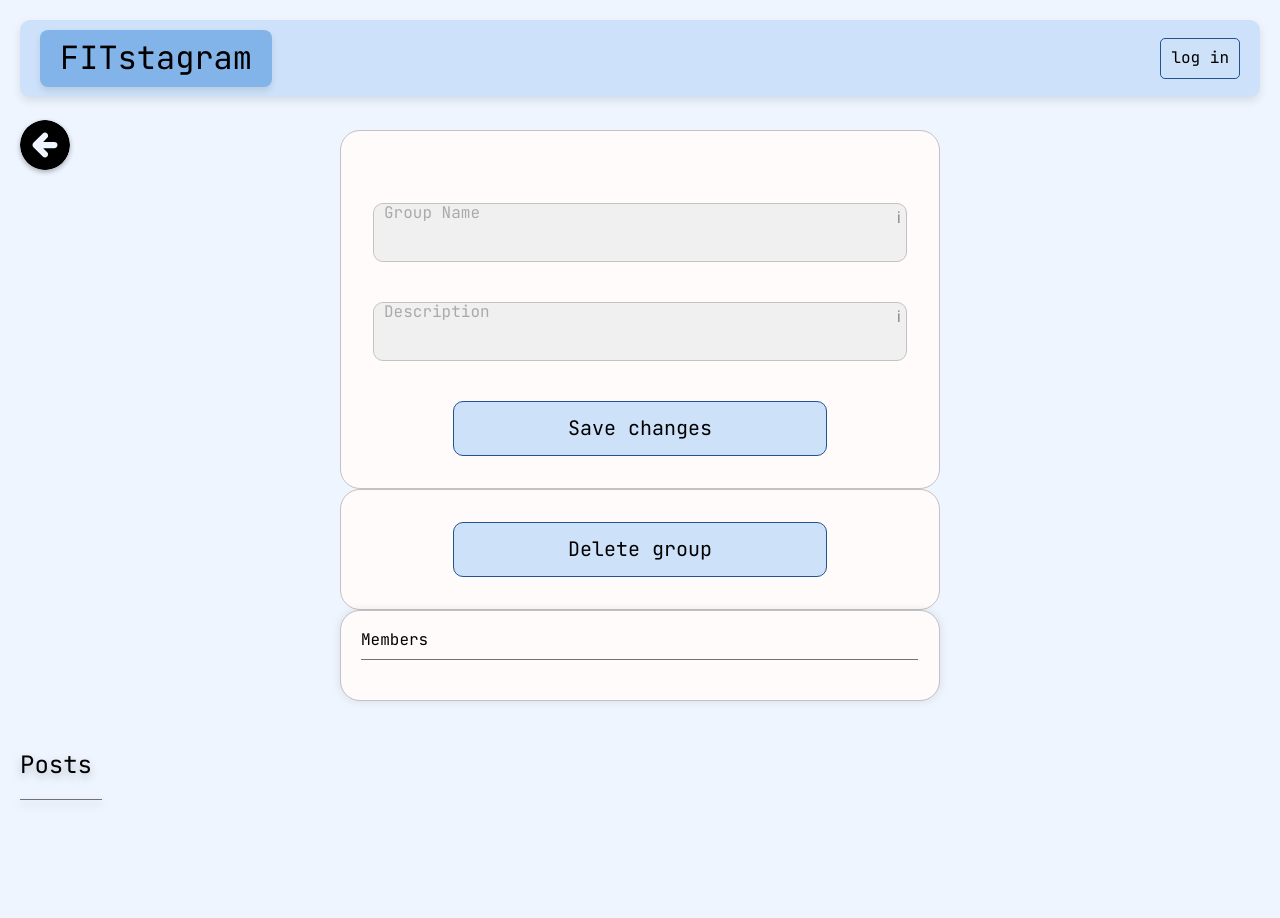
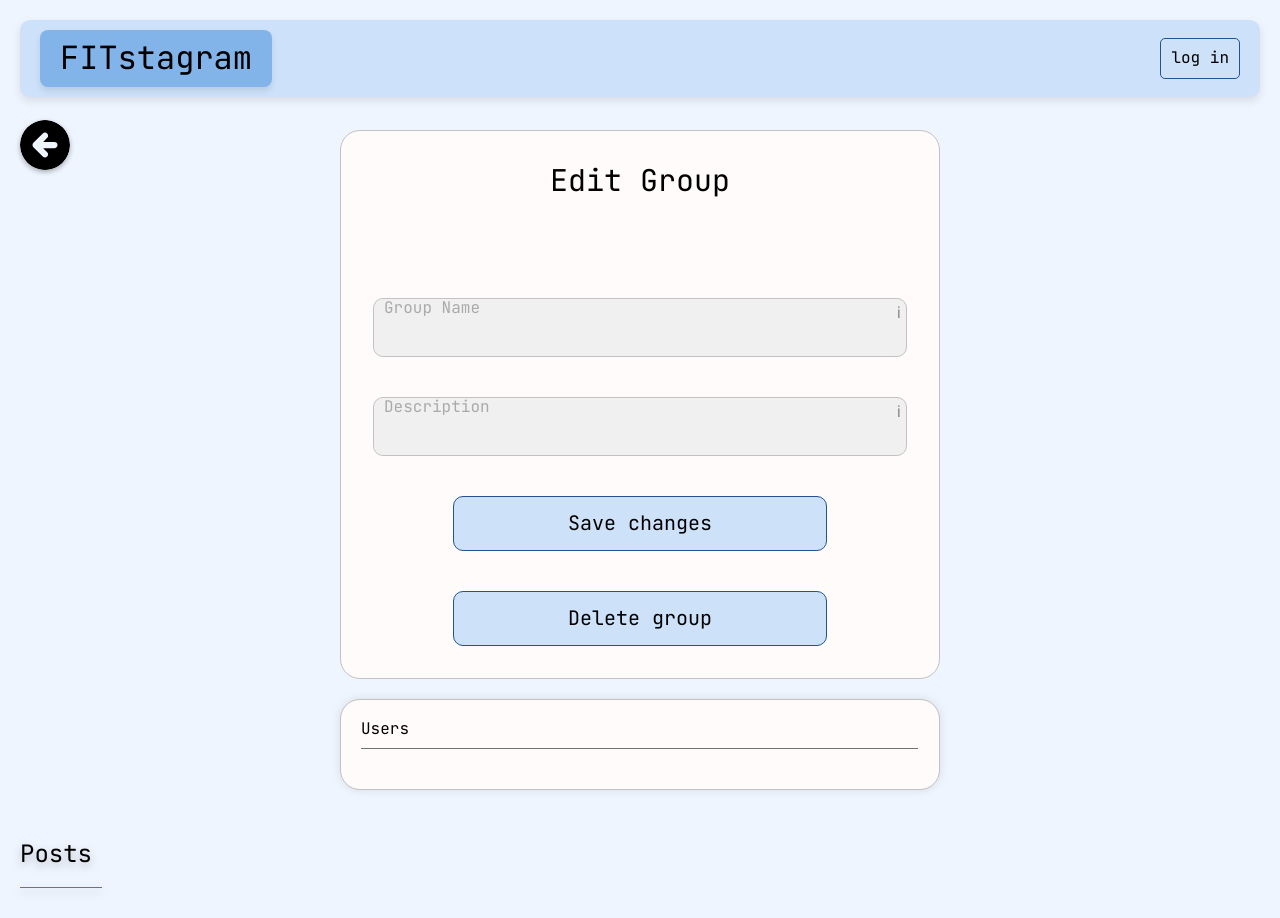
Before and after one commit to Bel0rusochka/IIS-PROJ, a Flask app: template templates/edit_group.html in a window 1280 px wide. Before the commit the page ends 800 px from the top, so only its background shows below. Run offline with Flask 3, Linux system fonts and the light colour scheme; the template is opened without the code that fills it, so the values that code supplies are empty.

Commit message:
small fixes

```diff
--- a/static/css/style.css
+++ b/static/css/style.css
@@ -221,13 +221,16 @@ img {
   font-weight: bold;
   margin-left: 3px; /* Small spacing between label and asterisk */
 }
-.mandatory {
+.mandatory,.mandatory2 {
   position: absolute;
   bottom: -20px;
   right: 0;
   color: gray;
   font-style: italic;
   font-size: 14px;
+}
+.mandatory2 {
+  bottom: -35px;
 }
 .toggle-password {
   position: absolute;
@@ -1770,6 +1773,7 @@ body.banned-page-body {
   border: 1px solid rgba(195, 193, 193, 1);
   border-radius: 20px;
   box-shadow: 0 0 10px rgba(0, 0, 0, 0.1);
+  margin-top: 20px;
 }
 .my-members h2 {
   margin-top: 0;
--- a/templates/edit_group.html
+++ b/templates/edit_group.html
@@ -8,6 +8,8 @@
         <div class="pagesignup-pagesignup">
 
 			<form method="POST" class="pagesignup-signup" action="{{ url_for('edit_group', id = group.id) }}">
+				<div class="add-viewer-text">Edit Group</div>
+
 				<a href="{{ url_for('go_back') }}">
 					<img class="back-button" alt="" src="../static/images/arrow2.svg" id="arrowIcon">
 				</a>
@@ -15,7 +17,7 @@
 					<label for="name" class="floating-label">Group Name</label>
 					<input type="text" id="name" name="name" class="pagesignup-input" value="{{ group.name }}">
 					<span class="info-icon">ℹ
-                    	<span class="tooltip">Group name must be 2-60 characters and contain only latin letters and numbers.</span>
+						<span class="tooltip">Group name must be 2-60 characters and contain only latin letters and numbers.</span>
 					</span>
 				</div>
 
@@ -23,18 +25,14 @@
 					<label for="description" class="floating-label">Description</label>
 					<input type="text" id="description" name="description" class="pagesignup-input" value="{{ group.description }}">
 					<span class="info-icon">ℹ
-						<span class="tooltip">Group description must be no longer than 60 characters.
-					</span>
-				</div>
+						<span class="tooltip">Group description must be no longer than 60 characters.</span>
+					</div>
 
-				<button type="submit" class="pagesignup-buttonsingupbig">Save changes</button>
+				<button type="submit" name="action" value="save" class="pagesignup-buttonsingupbig">Save changes</button>
+				<button type="submit" name="action" value="delete" class="pagesignup-buttonsingupbig" formaction="{{ url_for('delete_group') }}">Delete group</button>
+				<input type="hidden" name="group_id" value="{{ group.id }}">
 			</form>
-
-				<form class="pagesignup-signup"  method="POST" action="{{ url_for('delete_group') }}">
-					<input type="hidden" name="group_id" value="{{ group.id }}">
-					<button type="submit" class="pagesignup-buttonsingupbig">Delete group</button>
-				</form>
-	<div class="my-members">Members
+	<div class="my-members">Users
 		<div class="line"></div>
 
 		<div class="members-list">
@@ -46,15 +44,15 @@
 						<input type="hidden" name="group_id" value="{{ group.id }}">
 
 						{% if role != 'admin' %}
-							<button type="submit" name="action" value="delete" class="butt-my-viewers">Delete</button>
+							<button type="submit" name="action" value="delete" class="edit-buttons">Delete</button>
 						{% endif %}
 
 						{% if role == 'member' %}
-							<button type="submit" name="action" value="make_admin" class="butt-my-viewers">Make Admin</button>
+							<button type="submit" name="action" value="make_admin" class="edit-buttons">Make Admin</button>
 						{% endif %}
 
 						{% if role == 'pending' %}
-							<button type="submit" name="action" value="accept_pending" class="butt-my-viewers">Accept</button>
+							<button type="submit" name="action" value="accept_pending" class="edit-buttons">Accept</button>
 						{% endif %}
 					</form>
 				</div>
--- a/templates/edit_profile.html
+++ b/templates/edit_profile.html
@@ -53,7 +53,7 @@
                     	<span class="info-icon">ℹ
                         	<span class="tooltip">Please re-enter your password for confirmation.</span>
                     	</span>
-						<div class="mandatory">
+						<div class="mandatory2">
 							*To change password, please fill in both fields. If you don't want to change password, leave them empty.
 						</div>
                 	</div>
```
